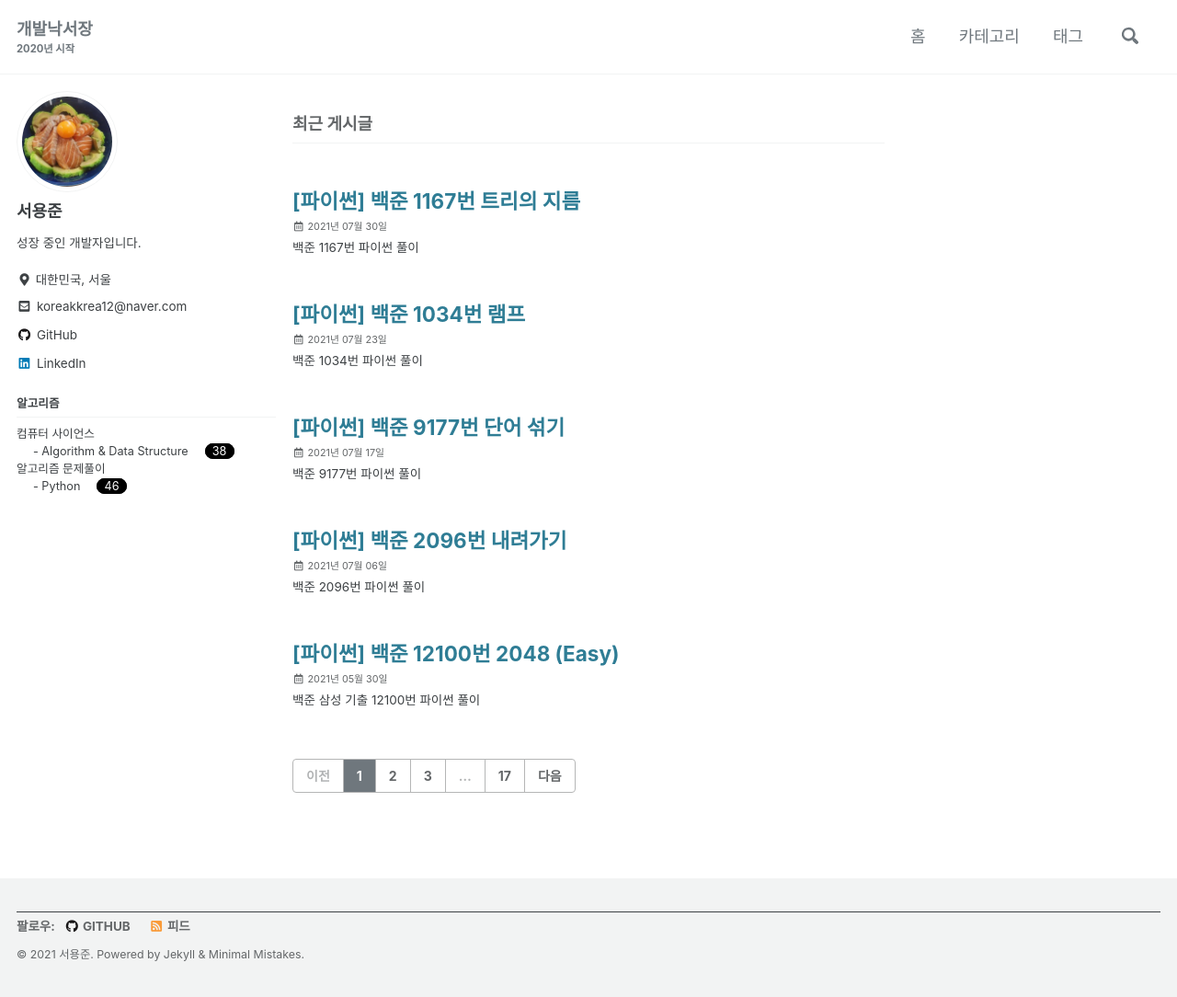
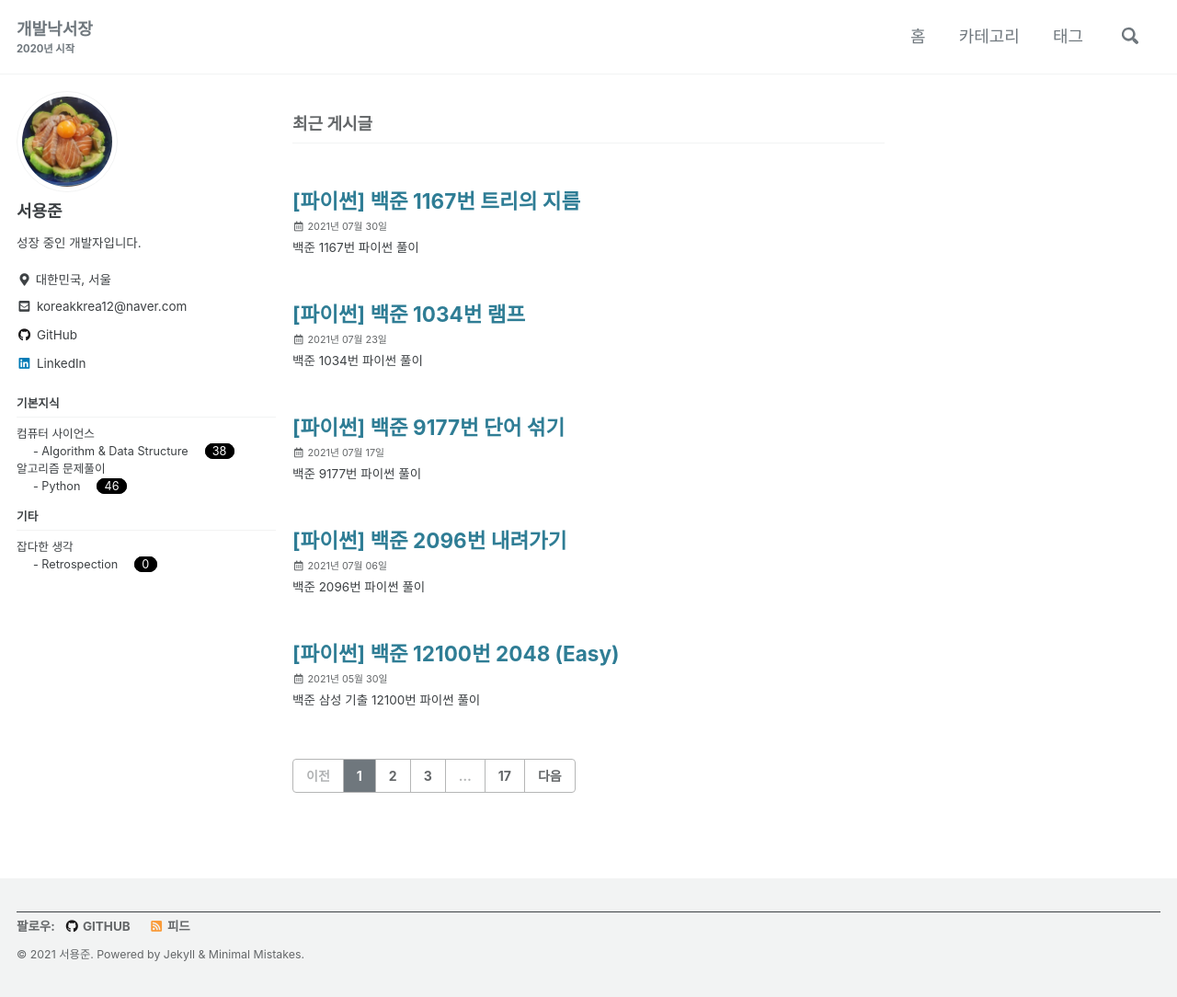
Before and after one commit to YongjoonSeo/YongjoonSeo.github.io, a Jekyll site: the page built from index.html, in a window 1280 px wide and 1084 px high. Shown: the whole window at 92% size. Built offline with Jekyll 4.4.1, drawn with Linux system fonts in a browser that asks for light colours; cached includes are drawn as plain includes; the list of posts is cut into pages by our own code; comment, search, counter and statistics services are not loaded; a style sheet for code colours, icons or effects is not loaded.

Commit message:
Feat: Add new Sidebar Branch
- 사이드바에 "기타" 브랜치 하나 추가
    - children으로 Retrospection 추가

```diff
--- a/_data/navigation.yml
+++ b/_data/navigation.yml
@@ -9,7 +9,7 @@ main:
 
 # Sidebar
 sidebar:
-  - title: "알고리즘"
+  - title: "기본지식"
     children:
       - title: "컴퓨터 사이언스"
         url: /categories/computer-science/
@@ -25,3 +25,14 @@ sidebar:
           - title: "- Python"
             url: /categories/problem-solving/python/
             category: "Python"
+  - title: "기타"
+    children:
+      - title: "잡다한 생각"
+        url: /categories/thoughts/
+        category: "Thoughts"
+        grandchildren:
+          - title: "- Retrospection"
+            url: /categories/thoughts/retrospection/
+            category: "Retrospection"
+
+# 기본지식 / 개발공부 / 기타
```
Also changed, not shown: _pages/retrospection.md (added, +9 -0 lines), _pages/thoughts.md (added, +9 -0 lines).
